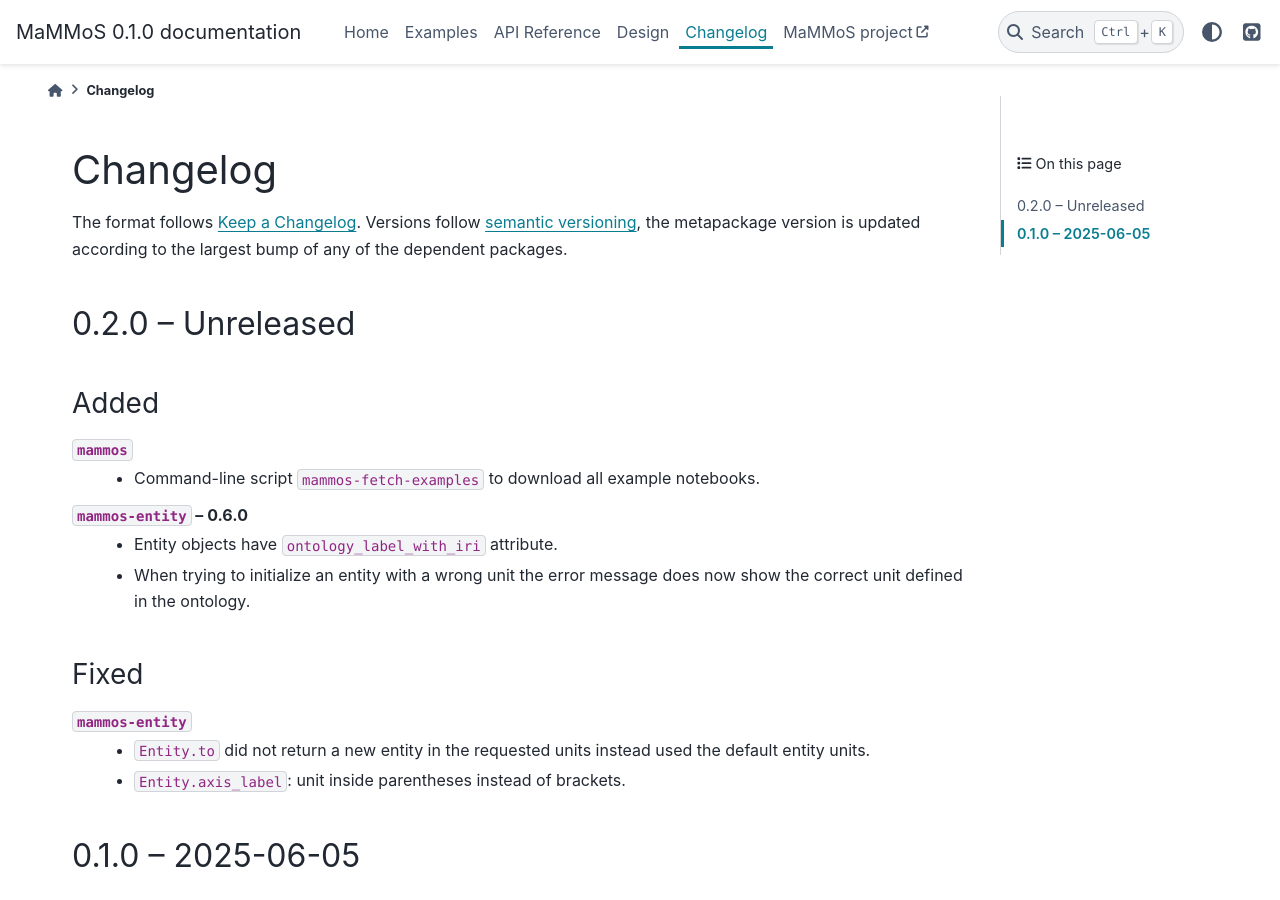
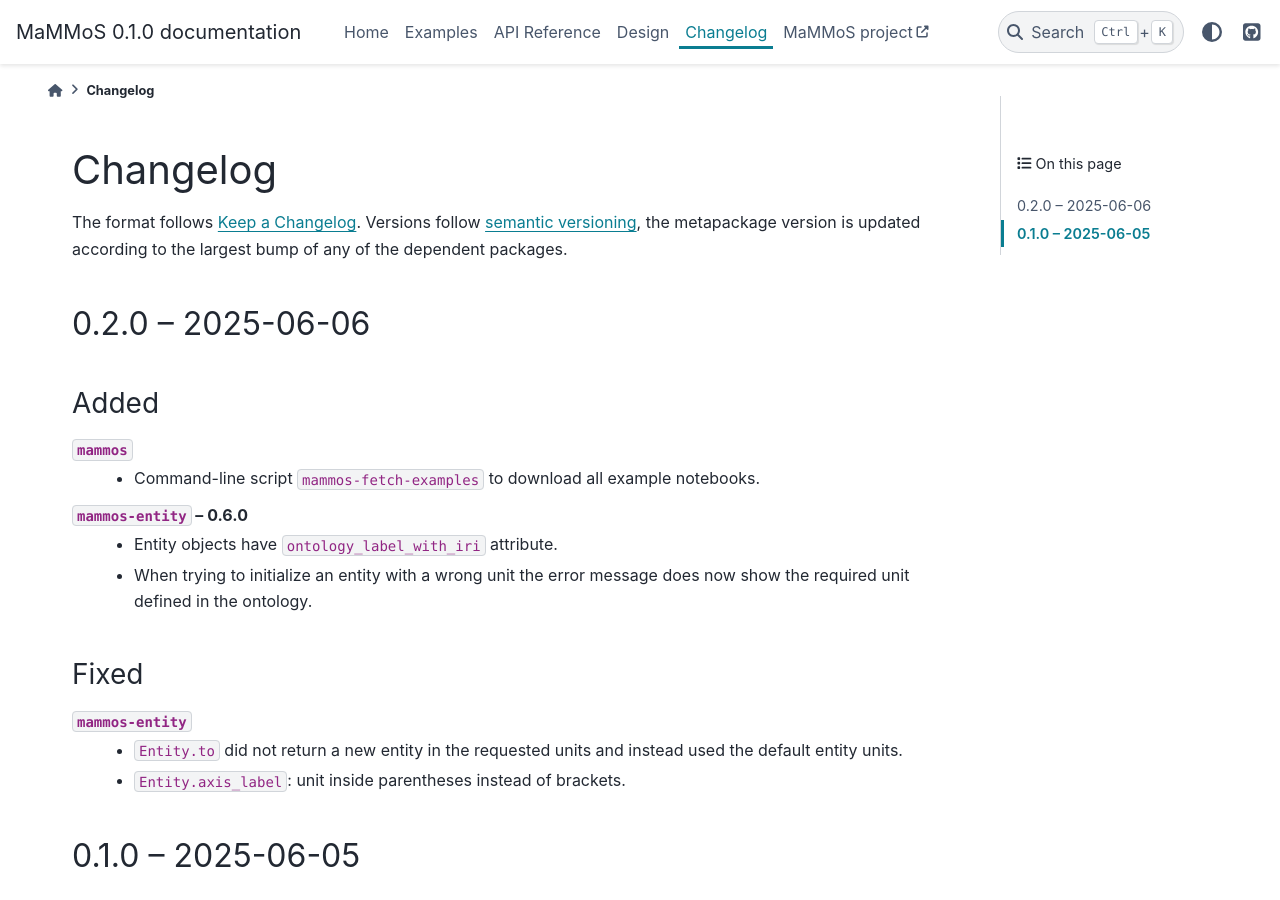
Before and after one commit to MaMMoS-project/mammos, a Sphinx documentation site: the page built from docs/source/changelog.rst, in a window 1280 px wide and 900 px high. Built offline with Sphinx 7.4.7 and the PyData theme 0.15.4, drawn with Linux system fonts in a browser that asks for light colours; pages that are not in the unit, such as notebooks, are missing from menus; the version number is read from the project's files by our own code.

Commit message:
Update changelog

```diff
--- a/docs/source/changelog.rst
+++ b/docs/source/changelog.rst
@@ -7,7 +7,7 @@ follow `semantic versioning <https://semver.org/>`__, the metapackage version is
 updated according to the largest bump of any of the dependent packages.
 
 
-0.2.0 -- Unreleased
+0.2.0 -- 2025-06-06
 ===================
 
 Added
@@ -19,13 +19,13 @@ Added
 ``mammos-entity``  -- 0.6.0
   - Entity objects have ``ontology_label_with_iri`` attribute.
   - When trying to initialize an entity with a wrong unit the error message does
-    now show the correct unit defined in the ontology.
+    now show the required unit defined in the ontology.
 
 Fixed
 -----
 
 ``mammos-entity``
-  - ``Entity.to`` did not return a new entity in the requested units instead
+  - ``Entity.to`` did not return a new entity in the requested units and instead
     used the default entity units.
   - ``Entity.axis_label``: unit inside parentheses instead of brackets.
 
```
